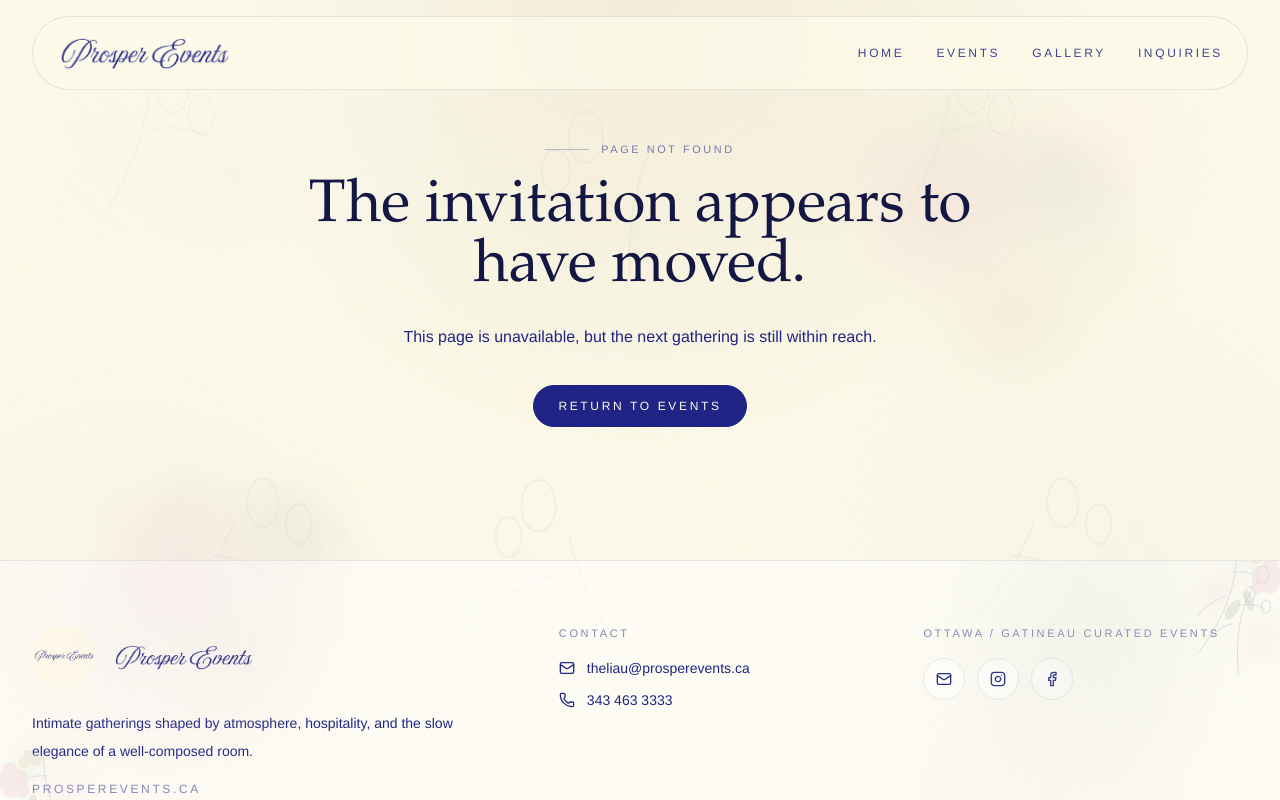
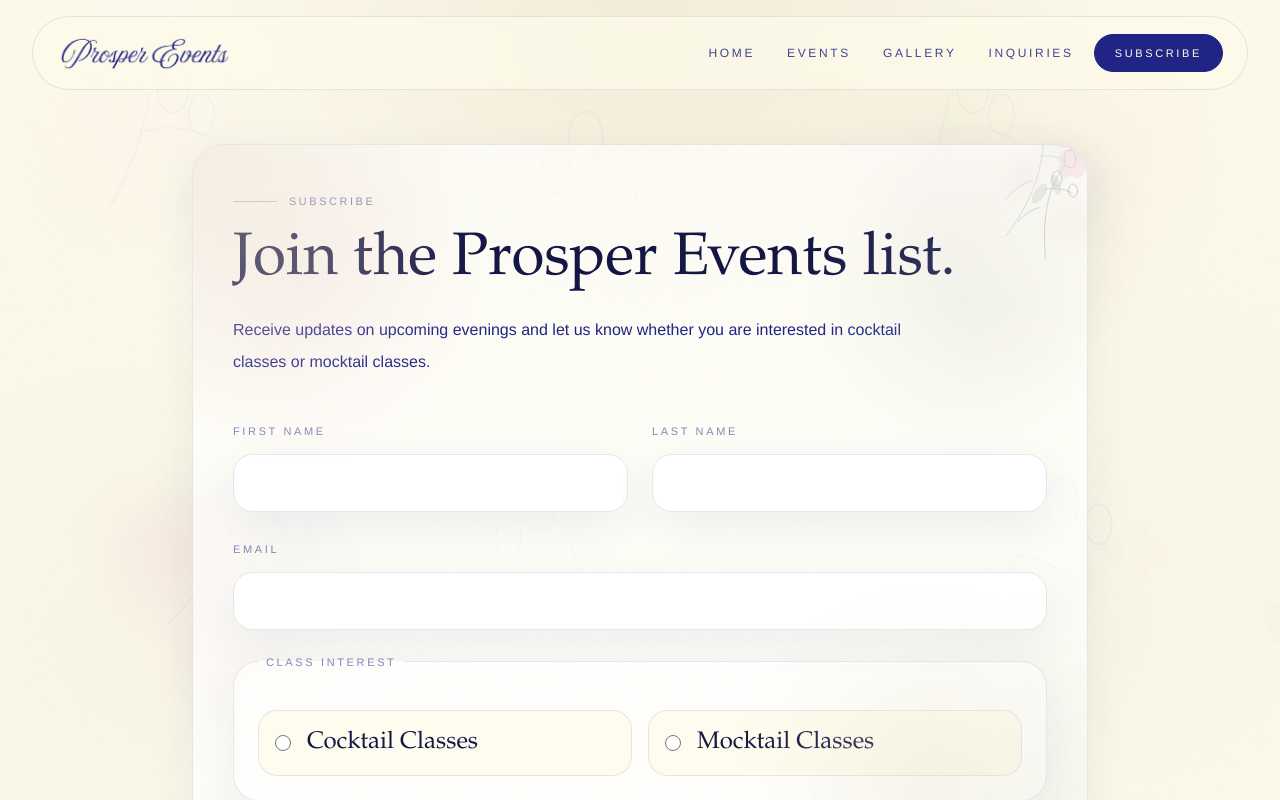
Before and after one commit to ProsperEvents/Prosper-Events-Website, a Next.js app: page /subscribe in a window 1280 px wide. Before the commit this address had no page. Shown: the top 800 px of the page. Built offline with nearby package versions, Linux system fonts and the light colour scheme.

Commit message:
Add subscribe flow

```diff
--- a/app/page.tsx
+++ b/app/page.tsx
@@ -5,6 +5,7 @@
 import { Reveal, Stagger, StaggerItem } from "@/components/reveal";
 import { galleryImages } from "@/data/gallery";
 import { events } from "@/data/events";
+import { contactDetails } from "@/lib/site";
 
 const upcomingEvents = events.filter((event) => event.status === "upcoming").slice(0, 3);
 const galleryPreview = galleryImages.slice(0, 6);
@@ -35,9 +36,11 @@
               designed for real conversation.
             </p>
             <div className="mt-10 flex flex-wrap gap-4">
-              <ButtonLink href="/events">View Upcoming Events</ButtonLink>
-              <ButtonLink href="/inquiries" variant="secondary">
-                Make an Inquiry
+              <ButtonLink href={contactDetails.subscribeHref}>
+                Subscribe
+              </ButtonLink>
+              <ButtonLink href="/events" variant="secondary">
+                View Upcoming Events
               </ButtonLink>
             </div>
           </Reveal>
--- /dev/null
+++ b/app/subscribe/page.tsx
@@ -0,0 +1,134 @@
+import type { Metadata } from "next";
+import { Reveal } from "@/components/reveal";
+import { contactDetails, siteUrl } from "@/lib/site";
+
+export const metadata: Metadata = {
+  title: "Subscribe | Prosper Events",
+  description:
+    "Subscribe to Prosper Events updates and share your interest in cocktail classes or mocktail classes.",
+  alternates: {
+    canonical: "/subscribe",
+  },
+};
+
+export default function SubscribePage() {
+  return (
+    <div className="pb-24 pt-32 sm:pt-36">
+      <section className="px-4 sm:px-6 lg:px-8">
+        <div className="mx-auto max-w-4xl">
+          <Reveal className="section-frame">
+            <div className="section-floral" />
+            <div className="floral-corner floral-corner-top-right" />
+            <div className="floral-corner floral-corner-bottom-left" />
+            <p className="eyebrow">Subscribe</p>
+            <h1 className="mt-5 max-w-3xl font-display text-4xl leading-tight text-ink sm:text-6xl">
+              Join the Prosper Events list.
+            </h1>
+            <p className="mt-6 max-w-2xl text-base leading-8 text-navy/72">
+              Receive updates on upcoming evenings and let us know whether you
+              are interested in cocktail classes or mocktail classes.
+            </p>
+
+            <form
+              action={contactDetails.subscribeFormAction}
+              method="POST"
+              className="mt-10 grid gap-6"
+            >
+              <input type="hidden" name="_subject" value="New Prosper Events subscription" />
+              <input
+                type="hidden"
+                name="_next"
+                value={`${siteUrl}/subscribe/success`}
+              />
+              <input type="hidden" name="_captcha" value="false" />
+              <input type="hidden" name="_template" value="table" />
+              <input type="text" name="_honey" className="hidden" tabIndex={-1} autoComplete="off" />
+
+              <div className="grid gap-6 md:grid-cols-2">
+                <label className="block">
+                  <span className="text-[11px] uppercase tracking-[0.24em] text-navy/55">
+                    First Name
+                  </span>
+                  <input
+                    type="text"
+                    name="first_name"
+                    required
+                    autoComplete="given-name"
+                    className="mt-3 w-full rounded-[1.25rem] border border-navy/12 bg-white/78 px-5 py-4 text-base text-navy shadow-paper outline-none transition focus:border-navy/40 focus:bg-white"
+                  />
+                </label>
+
+                <label className="block">
+                  <span className="text-[11px] uppercase tracking-[0.24em] text-navy/55">
+                    Last Name
+                  </span>
+                  <input
+                    type="text"
+                    name="last_name"
+                    required
+                    autoComplete="family-name"
+                    className="mt-3 w-full rounded-[1.25rem] border border-navy/12 bg-white/78 px-5 py-4 text-base text-navy shadow-paper outline-none transition focus:border-navy/40 focus:bg-white"
+                  />
+                </label>
+              </div>
+
+              <label className="block">
+                <span className="text-[11px] uppercase tracking-[0.24em] text-navy/55">
+                  Email
+                </span>
+                <input
+                  type="email"
+                  name="email"
+                  required
+                  autoComplete="email"
+                  className="mt-3 w-full rounded-[1.25rem] border border-navy/12 bg-white/78 px-5 py-4 text-base text-navy shadow-paper outline-none transition focus:border-navy/40 focus:bg-white"
+                />
+              </label>
+
+              <fieldset className="rounded-[1.6rem] border border-navy/10 bg-white/60 p-6 shadow-paper">
+                <legend className="px-2 text-[11px] uppercase tracking-[0.24em] text-navy/55">
+                  Class interest
+                </legend>
+                <div className="mt-4 grid gap-4 sm:grid-cols-2">
+                  <label className="flex cursor-pointer items-center gap-4 rounded-[1.2rem] border border-navy/10 bg-cream/75 px-4 py-4 transition hover:border-navy/22 hover:bg-white/75">
+                    <input
+                      type="radio"
+                      name="class_interest"
+                      value="Cocktail Classes"
+                      required
+                      className="h-4 w-4 accent-navy"
+                    />
+                    <span className="font-display text-2xl text-ink">Cocktail Classes</span>
+                  </label>
+
+                  <label className="flex cursor-pointer items-center gap-4 rounded-[1.2rem] border border-navy/10 bg-cream/75 px-4 py-4 transition hover:border-navy/22 hover:bg-white/75">
+                    <input
+                      type="radio"
+                      name="class_interest"
+                      value="Mocktail Classes"
+                      required
+                      className="h-4 w-4 accent-navy"
+                    />
+                    <span className="font-display text-2xl text-ink">Mocktail Classes</span>
+                  </label>
+                </div>
+              </fieldset>
+
+              <div className="flex flex-wrap items-center gap-4 pt-2">
+                <button
+                  type="submit"
+                  className="inline-flex items-center justify-center rounded-full border border-navy bg-navy px-7 py-3 text-xs font-medium uppercase tracking-[0.22em] text-cream transition duration-500 hover:-translate-y-0.5 hover:bg-ink hover:shadow-card"
+                >
+                  Subscribe
+                </button>
+                <p className="text-sm text-navy/62">
+                  Submissions are sent directly to Prosper Events by email.
+                </p>
+              </div>
+            </form>
+          </Reveal>
+        </div>
+      </section>
+    </div>
+  );
+}
--- /dev/null
+++ b/app/subscribe/success/page.tsx
@@ -0,0 +1,44 @@
+import type { Metadata } from "next";
+import Link from "next/link";
+import { Reveal } from "@/components/reveal";
+
+export const metadata: Metadata = {
+  title: "Subscription Received | Prosper Events",
+  description:
+    "Your Prosper Events subscription request has been received.",
+  alternates: {
+    canonical: "/subscribe/success",
+  },
+};
+
+export default function SubscribeSuccessPage() {
+  return (
+    <div className="pb-24 pt-32 sm:pt-36">
+      <section className="px-4 sm:px-6 lg:px-8">
+        <div className="mx-auto max-w-3xl">
+          <Reveal className="section-frame text-center">
+            <div className="section-floral" />
+            <div className="floral-corner floral-corner-top-right" />
+            <div className="floral-corner floral-corner-bottom-left" />
+            <p className="eyebrow">Subscription Received</p>
+            <h1 className="mt-5 font-display text-4xl leading-tight text-ink sm:text-6xl">
+              Thank you for subscribing.
+            </h1>
+            <p className="mx-auto mt-6 max-w-2xl text-base leading-8 text-navy/72">
+              Your details have been sent to Prosper Events. We will keep you
+              informed on upcoming classes and future invitations.
+            </p>
+            <div className="mt-10">
+              <Link
+                href="/"
+                className="inline-flex items-center justify-center rounded-full border border-navy bg-navy px-7 py-3 text-xs font-medium uppercase tracking-[0.22em] text-cream transition duration-500 hover:-translate-y-0.5 hover:bg-ink hover:shadow-card"
+              >
+                Return Home
+              </Link>
+            </div>
+          </Reveal>
+        </div>
+      </section>
+    </div>
+  );
+}
--- a/components/site-header.tsx
+++ b/components/site-header.tsx
@@ -5,7 +5,7 @@
 import { useEffect, useState } from "react";
 import { usePathname } from "next/navigation";
 import { ProsperWordmark } from "@/components/prosper-wordmark";
-import { navigation } from "@/lib/site";
+import { contactDetails, navigation } from "@/lib/site";
 
 export function SiteHeader() {
   const pathname = usePathname();
@@ -47,7 +47,8 @@
             />
           </Link>
 
-          <nav className="hidden items-center gap-8 md:flex">
+          <div className="hidden items-center gap-5 md:flex">
+            <nav className="flex items-center gap-8">
               {navigation.map((item) => {
                 const active = pathname === item.href;
                 return (
@@ -63,6 +64,13 @@
                 );
               })}
             </nav>
+            <a
+              href={contactDetails.subscribeHref}
+              className="inline-flex items-center justify-center rounded-full border border-navy bg-navy px-5 py-2.5 text-[11px] font-medium uppercase tracking-[0.24em] text-cream transition duration-500 hover:-translate-y-0.5 hover:bg-ink hover:shadow-card"
+            >
+              Subscribe
+            </a>
+          </div>
 
           <button
             type="button"
@@ -134,6 +142,13 @@
                     </Link>
                   );
                 })}
+                <a
+                  href={contactDetails.subscribeHref}
+                  className="flex items-center justify-between rounded-3xl border border-navy/10 bg-navy px-5 py-4 font-display text-2xl tracking-wide text-cream transition hover:bg-ink"
+                >
+                  <span>Subscribe</span>
+                  <span className="text-sm uppercase tracking-[0.24em]">05</span>
+                </a>
               </div>
             </motion.div>
           </motion.div>
--- a/lib/site.ts
+++ b/lib/site.ts
@@ -31,6 +31,8 @@
   phoneHref: "tel:3434633333",
   instagram: "https://www.instagram.com/prosper.events/",
   facebook: "https://www.facebook.com/profile.php?id=61588175548605",
+  subscribeHref: "/subscribe",
+  subscribeFormAction: "https://formsubmit.co/theliau@prosperevents.ca",
 };
 
 export const organizationSchema = {
```
Lines whose indentation alone changed are shown as unchanged.
